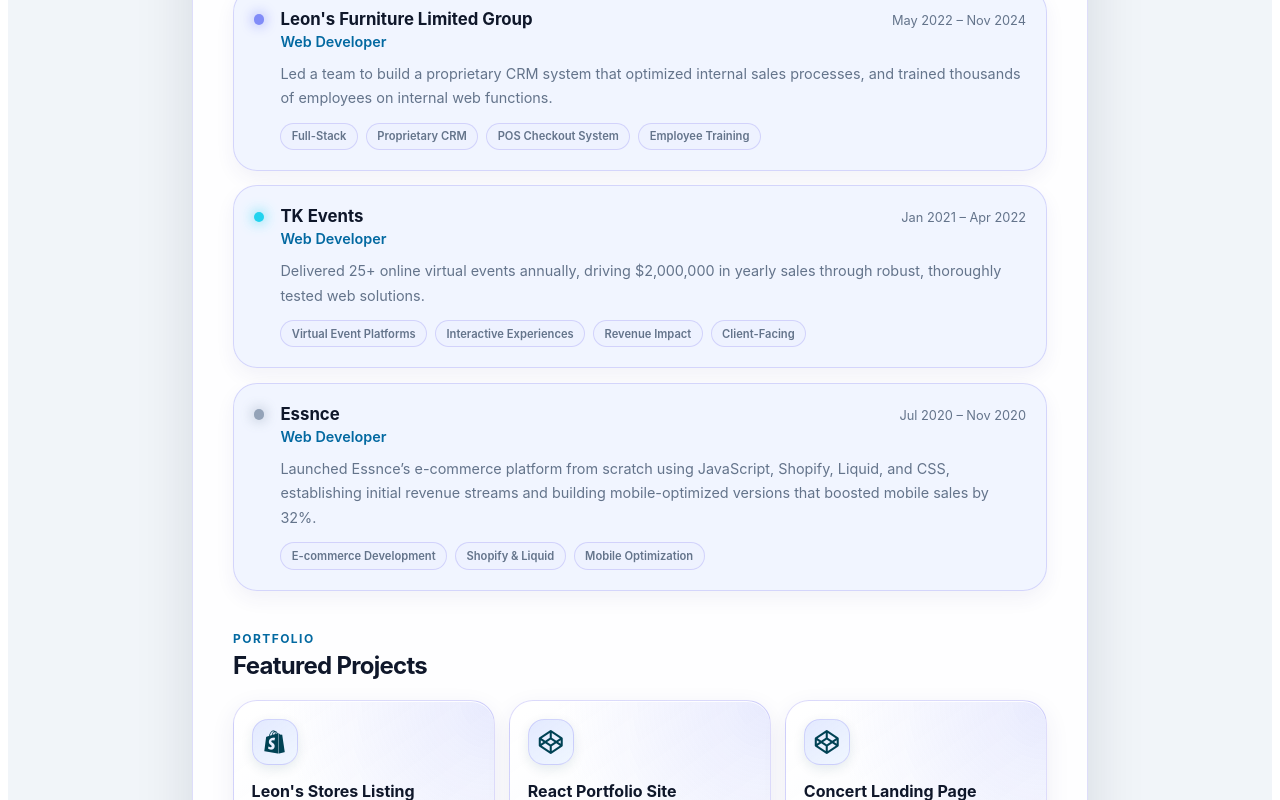
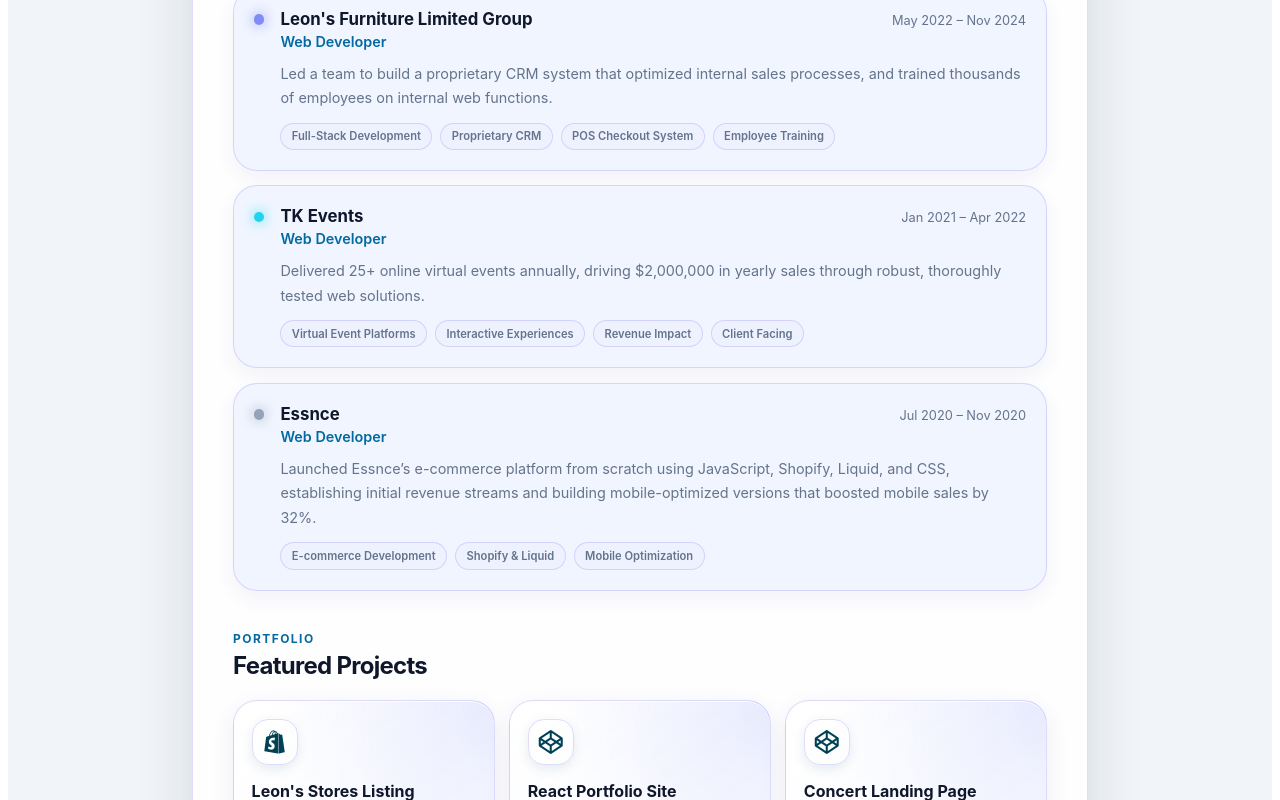
Before and after one commit to emilykchow/angular-portfolio, an Angular app: page / in a window 1280 px wide. Shown: the part 1560-2360 px from the top of the page. Built offline with nearby package versions, Linux system fonts and the light colour scheme.

Commit message:
chore: update wording in work tag, update some style

```diff
--- a/src/app/app.scss
+++ b/src/app/app.scss
@@ -86,11 +86,6 @@
     --portfolio-project-card-hover-shadow:
       0 16px 32px rgba(49, 46, 129, 0.14), inset 0 1px 0 rgba(255, 255, 255, 0.95);
     --portfolio-project-image-opacity: 0.12;
-    --portfolio-project-icon-background: linear-gradient(
-      145deg,
-      rgba(224, 231, 255, 0.9),
-      rgba(239, 246, 255, 0.95)
-    );
     --portfolio-project-icon-shadow: 0 4px 12px rgba(0, 66, 84, 0.1);
     --portfolio-game-card-shadow: 0 8px 22px rgba(49, 46, 129, 0.1);
     color-scheme: light;
--- a/src/app/components/Projects/projects.component.scss
+++ b/src/app/components/Projects/projects.component.scss
@@ -120,9 +120,8 @@
         place-items: center;
         border: 1px solid $color-border;
         border-radius: 1rem;
-        background: var(--portfolio-project-icon-background, transparent);
         color: $color-accent;
-        box-shadow: var(--portfolio-project-icon-shadow, none);
+        box-shadow: var(--portfolio-project-icon-shadow);
 
         i {
           font-size: 1.5rem;
@@ -156,7 +155,6 @@
           color: $color-sky;
           font-size: 0.7rem;
           font-weight: 600;
-          box-shadow: 0 0 0.2rem currentColor;
         }
       }
     }
--- a/src/app/components/Work/work.component.ts
+++ b/src/app/components/Work/work.component.ts
@@ -30,7 +30,12 @@
       period: 'May 2022 – Nov 2024',
       description:
         'Led a team to build a proprietary CRM system that optimized internal sales processes, and trained thousands of employees on internal web functions.',
-      highlights: ['Full-Stack', 'Proprietary CRM', 'POS Checkout System', 'Employee Training'],
+      highlights: [
+        'Full-Stack Development',
+        'Proprietary CRM',
+        'POS Checkout System',
+        'Employee Training',
+      ],
       accentColor: 'bg-indigo',
     },
     {
@@ -44,7 +49,7 @@
         'Virtual Event Platforms',
         'Interactive Experiences',
         'Revenue Impact',
-        'Client-Facing',
+        'Client Facing',
       ],
       accentColor: 'bg-cyan',
     },
@@ -59,5 +64,4 @@
       accentColor: 'bg-slate',
     },
   ];
-
 }
```
